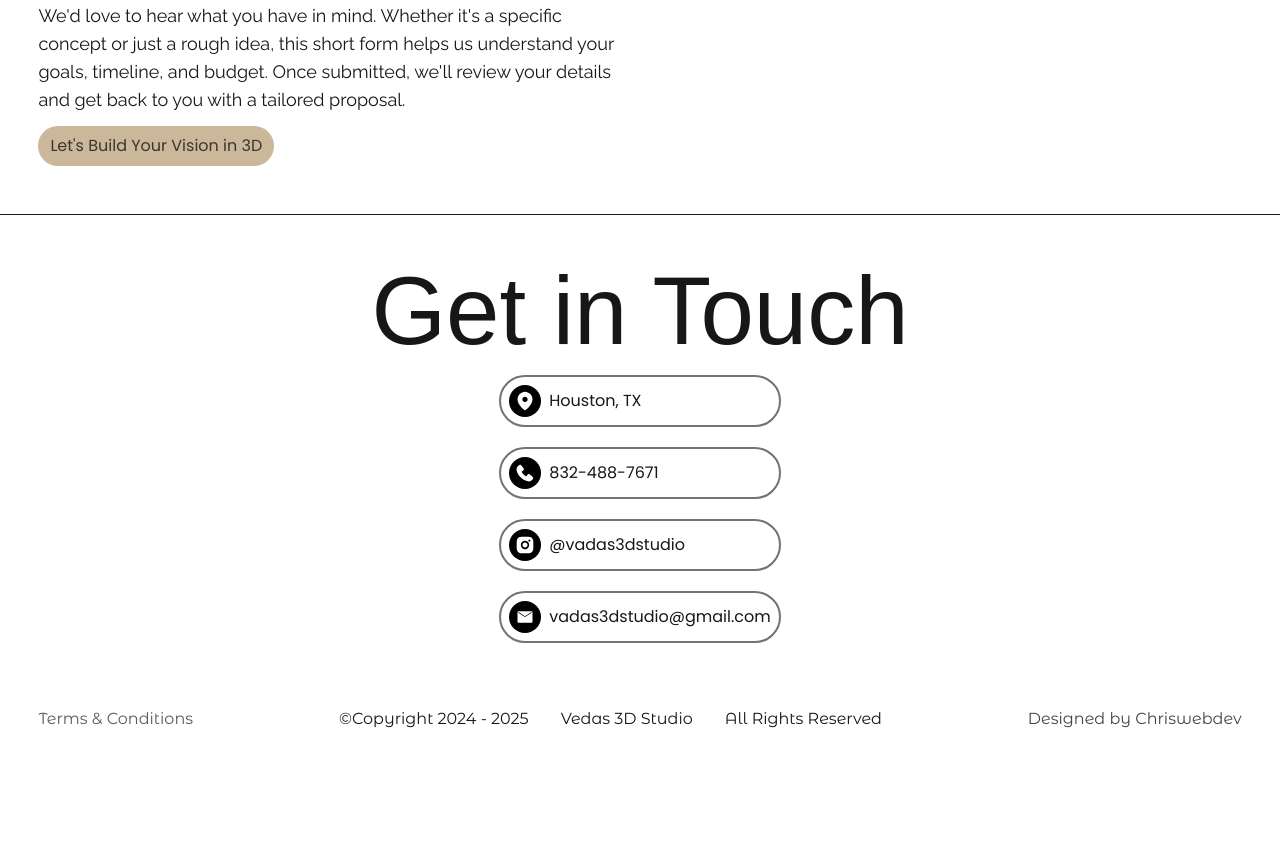
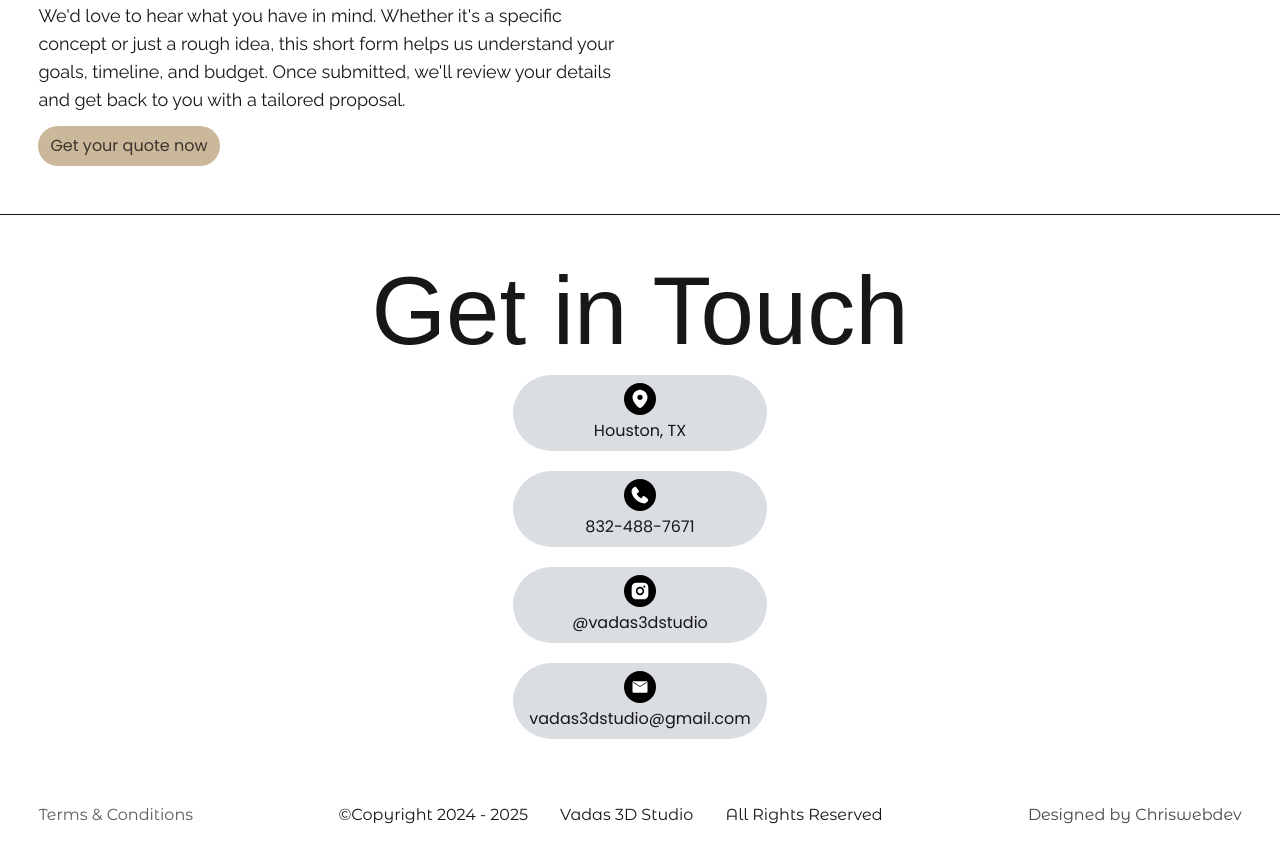
Before and after one commit to ChristiannYa/vadas3dstudio, a Next.js app: page / in a window 1280 px wide. Shown: the part 9600-10451 px from the top of the page. Before the commit the page ends 10355 px from the top, so only its background shows below. Built offline with nearby package versions, Linux system fonts and the light colour scheme; no server answers; a web font is replaced by a local one.

Commit message:
ui changes

```diff
--- a/src/app/components/layout/footer/component.tsx
+++ b/src/app/components/layout/footer/component.tsx
@@ -14,7 +14,7 @@ export default function Footer() {
               ©Copyright {startYear}{" "}
               {currentYear > startYear && ` - ${currentYear}`}
             </p>
-            <p className="paragraph-lg">Vedas 3D Studio</p>
+            <p className="paragraph-lg">Vadas 3D Studio</p>
             <p className="paragraph-lg">All Rights Reserved</p>
           </div>
           <a href={externalLink} target="_blank" rel="noopener noreferrer">
--- a/src/app/components/page/CallToAction.tsx
+++ b/src/app/components/page/CallToAction.tsx
@@ -23,7 +23,7 @@ export default function CallToAction() {
               className="bg-accent-1 before:bg-accent-1-hover rounded-full mt-3"
             >
               <span className="font-poppins text-accent-2">
-                Let&apos;s Build Your Vision in 3D
+                Get your quote now
               </span>
             </Button>
           </a>
--- a/src/app/globals.css
+++ b/src/app/globals.css
@@ -224,7 +224,7 @@ form {
 }
 
 .get-in-touch__btn {
-  @apply border-2 border-fg/60 text-center rounded-full w-full p-2;
+  @apply bg-slate-600/20 text-center rounded-full w-full py-2 px-4;
 }
 
 .width-grow-btn::before {
--- a/src/app/sections/home/get-in-touch/section.tsx
+++ b/src/app/sections/home/get-in-touch/section.tsx
@@ -11,7 +11,7 @@ export default function GetInTouchSection() {
               key={contact.id}
               className="flex flex-col items-center justify-center gap-y-2"
             >
-              <div className="get-in-touch__btn flex items-center gap-x-2">
+              <div className="get-in-touch__btn flex flex-col items-center justify-center gap-x-2 gap-y-1">
                 <div className="bg-black dark:bg-white rounded-full p-1.5 inline-block">
                   <contact.icon className="w-3 md:w-5 h-3 md:h-5" />
                 </div>
```
